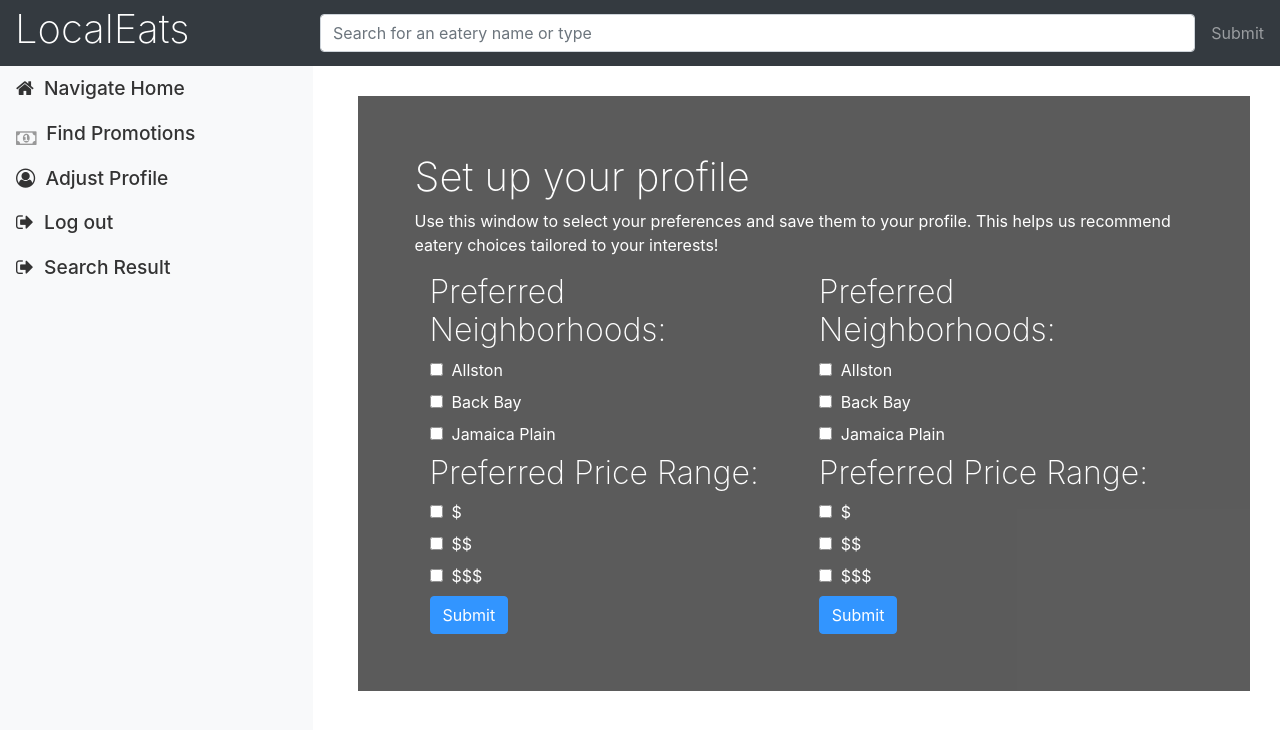
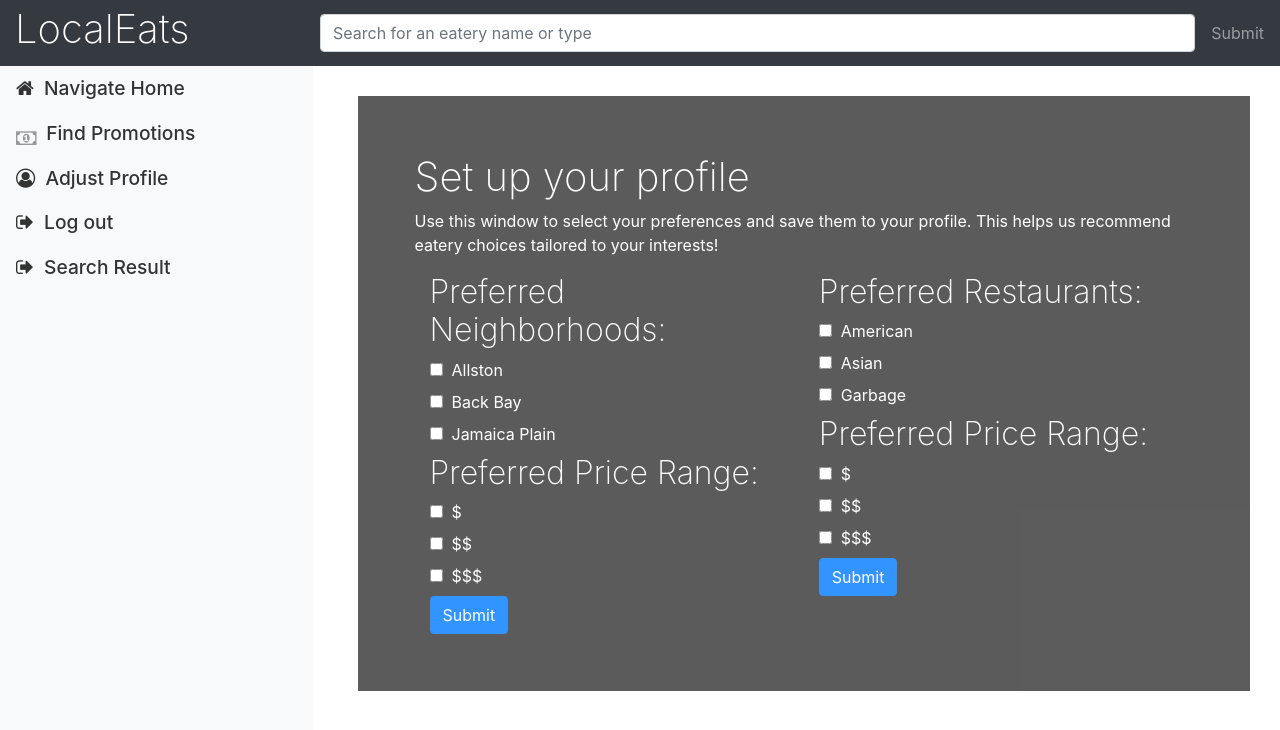
Before and after one commit to zhuje/localEats2, a React (Create React App) app: page /profile in a window 1280 px wide. Shown: the top 730 px of the page. Built offline with nearby package versions, Linux system fonts and the light colour scheme.

Commit message:
testing git token

```diff
--- a/src/components/Profile.js
+++ b/src/components/Profile.js
@@ -45,17 +45,17 @@ export default class Profile extends React.Component {
 
                             </div>
                             <div className="col">
-                                <h2 className="dev_title"> Preferred Neighborhoods: </h2>
+                                <h2 className="dev_title"> Preferred Restaurants: </h2>
                                 <form>
                                     <input type="checkbox" id="allston" name="allston"
                                            value="allston"/>
-                                    <label htmlFor="allston"> &nbsp; Allston </label> <br/>
+                                    <label htmlFor="allston"> &nbsp; American </label> <br/>
                                     <input type="checkbox" id="backbay" name="backbay"
                                            value="backbay"/>
-                                    <label htmlFor="backbay"> &nbsp; Back Bay </label> <br/>
+                                    <label htmlFor="backbay"> &nbsp; Asian </label> <br/>
                                     <input type="checkbox" id="jamaica" name="jamaica"
                                            value="jamaica"/>
-                                    <label htmlFor="jamaica"> &nbsp; Jamaica Plain </label> <br/>
+                                    <label htmlFor="jamaica"> &nbsp; Garbage </label> <br/>
                                 </form>
 
                                 <h2 className="dev_title"> Preferred Price Range: </h2>
```
